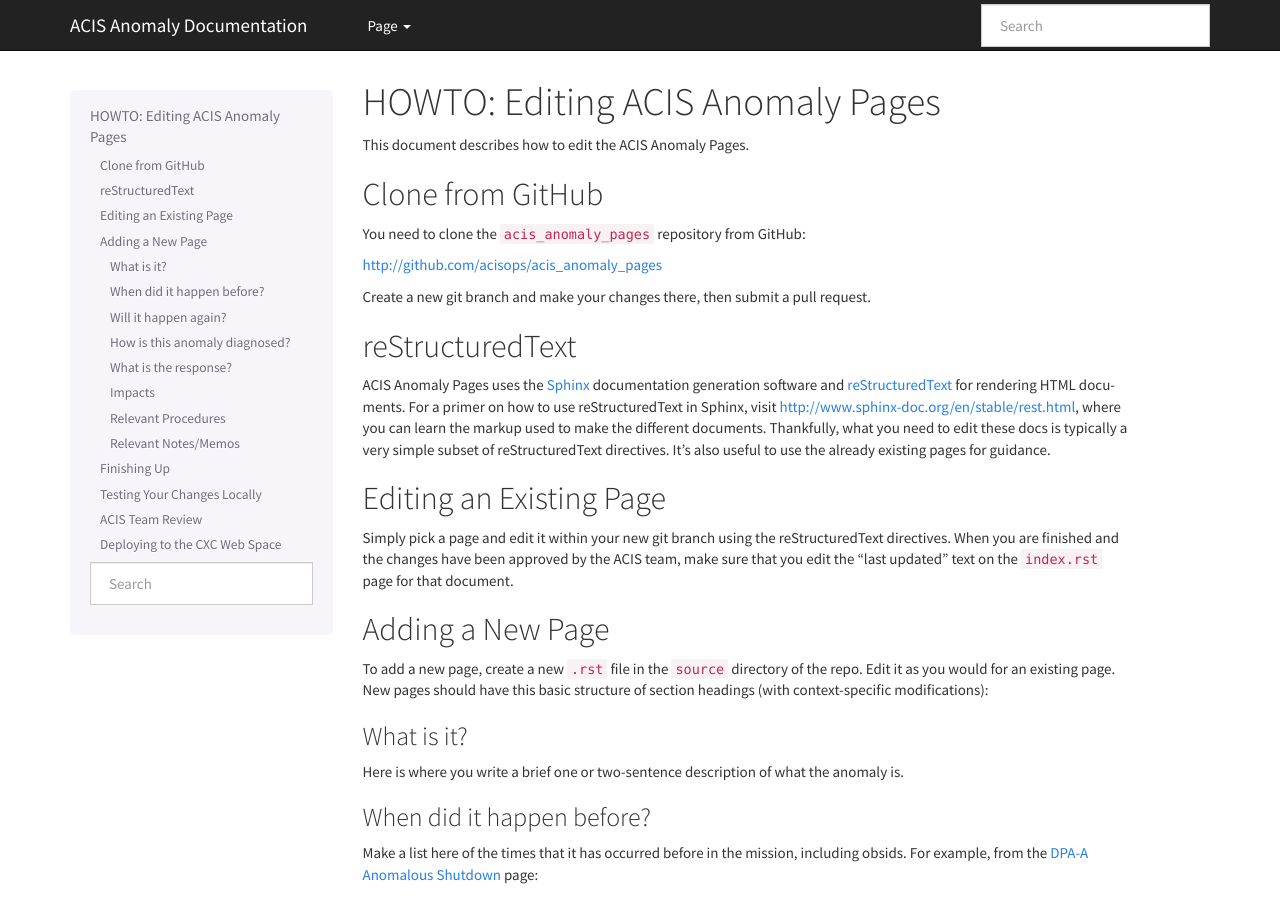
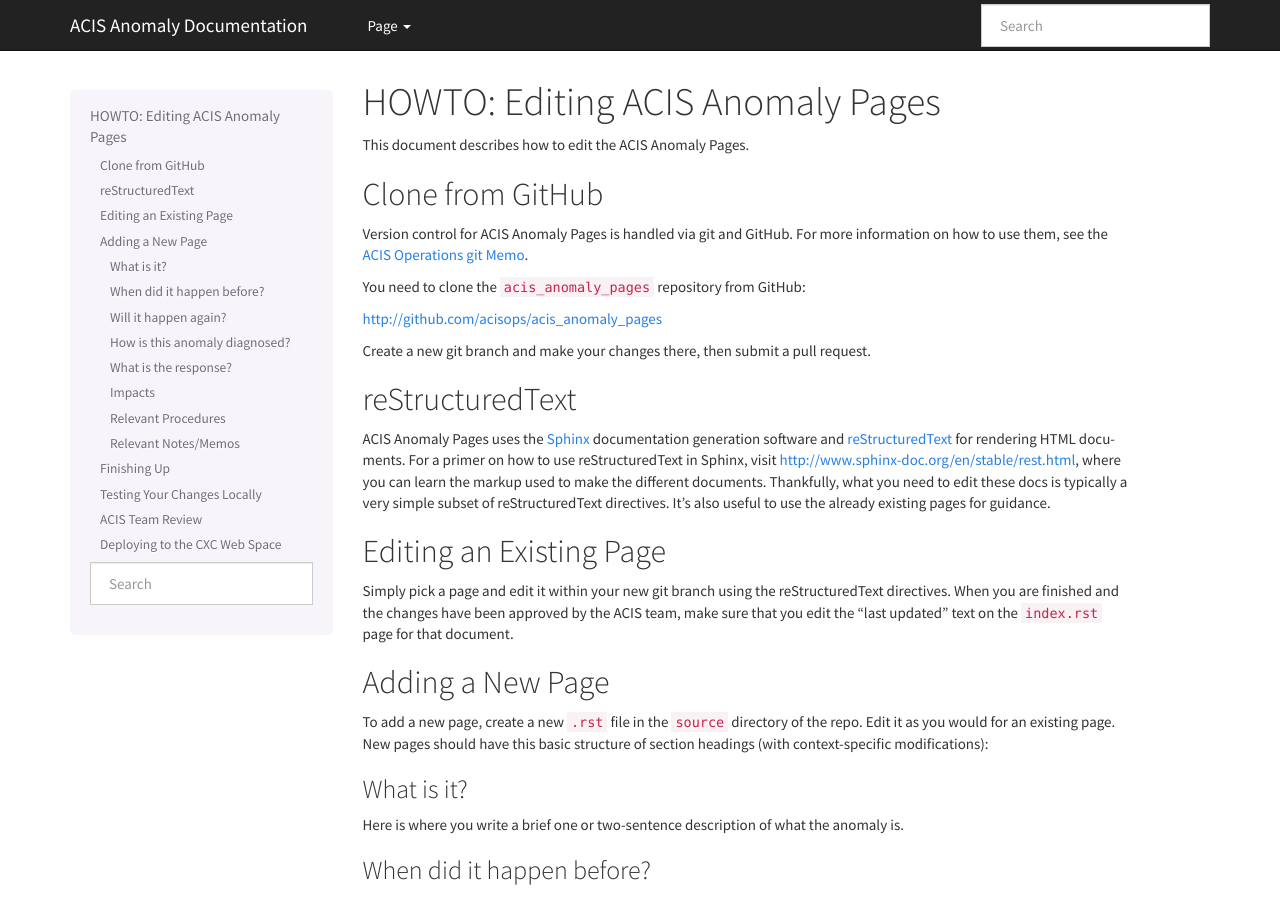
Before and after one commit to acisops/acis_anomaly_pages, a Sphinx documentation site: the page built from source/howto.rst, in a window 1280 px wide and 900 px high. Built offline with Sphinx 7.4.7, drawn with Linux system fonts in a browser that asks for light colours.

Commit message:
A link to the git notes page.

```diff
--- a/source/howto.rst
+++ b/source/howto.rst
@@ -7,6 +7,10 @@ This document describes how to edit the ACIS Anomaly Pages.
 
 Clone from GitHub
 -----------------
+
+Version control for ACIS Anomaly Pages is handled via git and GitHub. For more
+information on how to use them, see the
+`ACIS Operations git Memo <http://cxc.cfa.harvard.edu/acis/memos/git_notes.html>`_.
 
 You need to clone the ``acis_anomaly_pages`` repository from GitHub:
 
```
